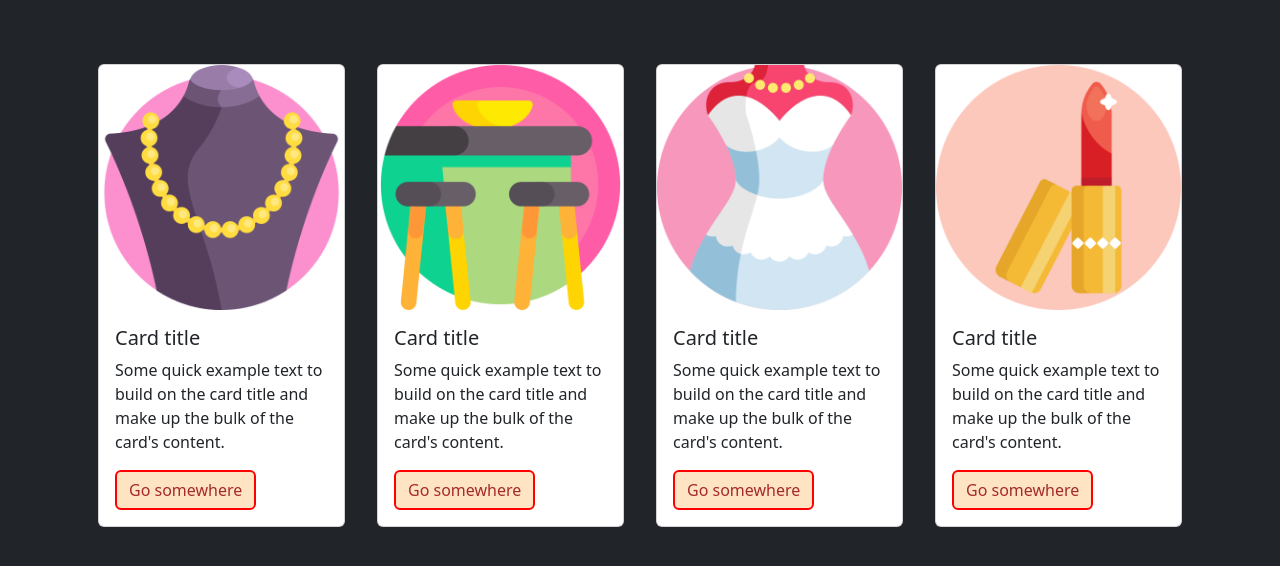
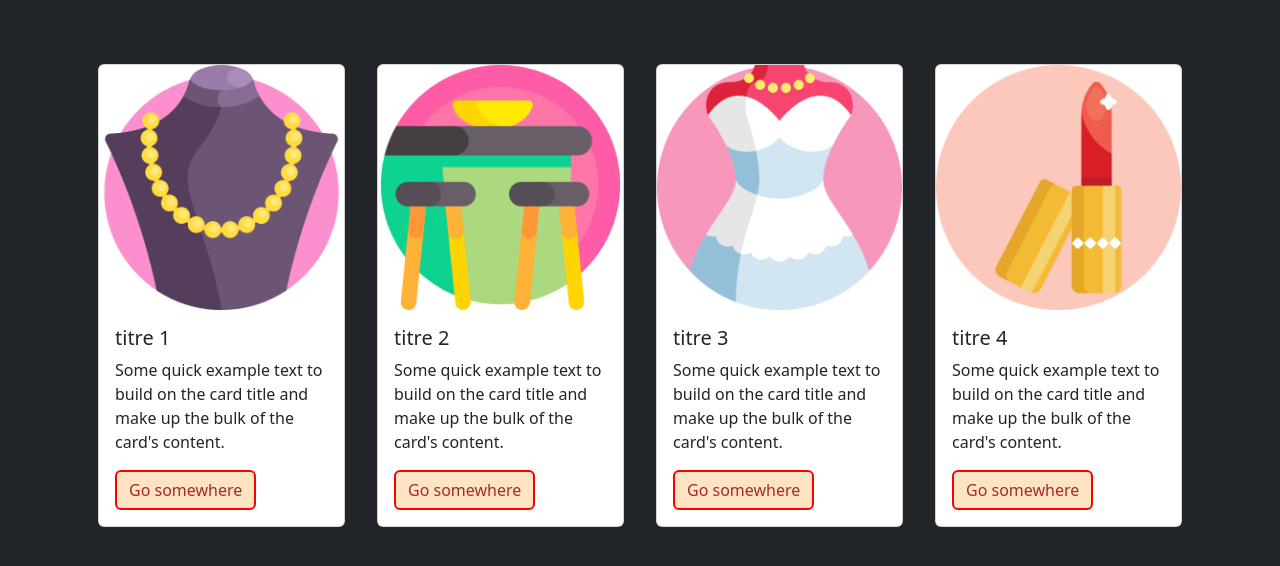
Before and after one commit to megahicham01/atelier11.01.2025, a plain HTML site: page index.html in a window 1280 px wide. Drawn offline with nearby package versions, Linux system fonts and the light colour scheme.

Commit message:
modification titre

```diff
--- a/index.html
+++ b/index.html
@@ -17,7 +17,7 @@
                     <img src="Jewelrypng.png" class="card-img-top" alt="Jewelry">
                 </div>
                 <div class="card-body">
-                    <h5 class="card-title">Card title</h5>
+                    <h5 class="card-title">titre 1</h5>
                     <p class="card-text">Some quick example text to build on the card title and make up the bulk of the card's content.</p>
                     <a href="#" class="btn btn-primary">Go somewhere</a>
                 </div>
@@ -28,7 +28,7 @@
                     <img src="kitchenpng.png" class="card-img-top" alt="Jewelry">
                 </div>
                 <div class="card-body">
-                    <h5 class="card-title">Card title</h5>
+                    <h5 class="card-title">titre 2</h5>
                     <p class="card-text">Some quick example text to build on the card title and make up the bulk of the card's content.</p>
                     <a href="#" class="btn btn-primary">Go somewhere</a>
                 </div>
@@ -39,7 +39,7 @@
                     <img src="clothespng.png" class="card-img-top" alt="Jewelry">
                 </div>
                 <div class="card-body">
-                    <h5 class="card-title">Card title</h5>
+                    <h5 class="card-title">titre 3</h5>
                     <p class="card-text">Some quick example text to build on the card title and make up the bulk of the card's content.</p>
                     <a href="#" class="btn btn-primary">Go somewhere</a>
                 </div>
@@ -50,7 +50,7 @@
                     <img src="beautypng.png" class="card-img-top" alt="Jewelry">
                 </div>
                 <div class="card-body">
-                    <h5 class="card-title">Card title</h5>
+                    <h5 class="card-title">titre 4</h5>
                     <p class="card-text">Some quick example text to build on the card title and make up the bulk of the card's content.</p>
                     <a href="#" class="btn btn-primary">Go somewhere</a>
                 </div>
```
